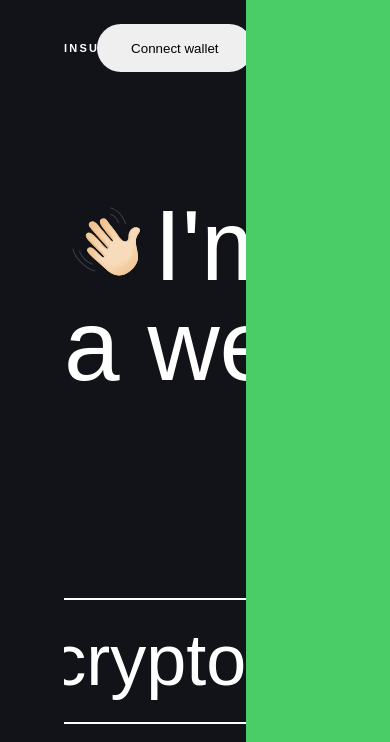
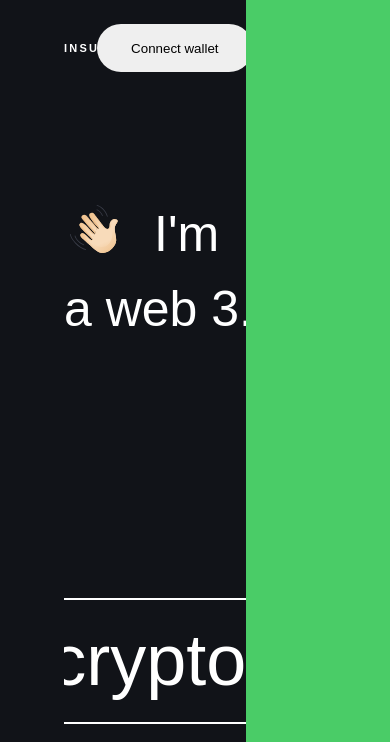
Before and after one commit to vl-fom/insuline, a plain HTML site: page pages/main/index.html in a window 390 px wide. Shown: the top 742 px of the page. Drawn offline with nearby package versions, Linux system fonts and the light colour scheme; a web font is replaced by a local one.

Commit message:
feat: add adaptive design to main text

```diff
--- a/pages/main/index.js
+++ b/pages/main/index.js
@@ -1,5 +1,63 @@
 window.addEventListener('DOMContentLoaded', function () {
   initMarquee(30);
+  animateMainPage();
+});
+
+function animateMainPage() {
+  const hand = document.querySelector('.hand');
+  const topTitle = document.querySelector('.main-title.first');
+  const bottomTitle = document.querySelector('.main-title.second');
+  const logo = document.querySelector('.logo');
+  const borders = document.querySelectorAll('.border');
+  const mediaLinks = document.querySelector('.links');
+  const year = document.querySelector('.year');
+  const button = document.querySelector('.connect-button');
+  const designText = document.querySelector('.design');
+  const asideWrapper = document.querySelector('.body > .wrapper');
+  const asideInsuline = document.querySelector('.to-domain-insuline-title');
+  const asideTitle = document.querySelector('.to-domain-title');
+  const asideButton = document.querySelector('.to-domain-button');
+  asideButton.addEventListener('click', leavingFromMain);
+  TweenMax.staggerTo([hand, topTitle, bottomTitle], 0.5, {
+    ease: 'power1.inOut',
+    top: 0,
+    stagger: 0.6,
+  })
+    .to(borders, 0.5, {
+      ease: 'power1.inOut',
+      width: '100%',
+      delay: 0.1,
+    })
+    .to([logo, mediaLinks], 0.5, {
+      ease: 'power1.inOut',
+      top: 0,
+      delay: 0.1,
+    })
+    .to(year, 0.5, {
+      ease: 'power1.inOut',
+      top: 0,
+      delay: 0.1,
+    })
+    .to([button, designText], 0.5, {
+      ease: 'power1.inOut',
+      top: 0,
+      delay: 0.1,
+    })
+    .to(asideWrapper, 0.5, {
+      ease: 'power1.inOut',
+      right: 0,
+      width: '144px',
+      overflow: 'visible',
+      delay: 0.4,
+    })
+    .staggerFrom([asideInsuline, asideTitle, asideButton], 0.5, {
+      ease: 'power1.inOut',
+      top: '-104px',
+      stagger: 0.1,
+    });
+}
+
+function leavingFromMain() {
   const hand = document.querySelector('.hand');
   const topTitle = document.querySelector('.main-title.first');
   const bottomTitle = document.querySelector('.main-title.second');
@@ -14,37 +72,49 @@ window.addEventListener('DOMContentLoaded', function () {
   const asideTitle = document.querySelector('.to-domain-title');
   const asideButton = document.querySelector('.to-domain-button');
   TweenMax.staggerTo([hand, topTitle, bottomTitle], 0.5, {
-    ease: 'easeIn',
+    ease: 'power1.inOut',
     top: 0,
     stagger: 0.6,
   })
-    .to(borders, 0.5, {
-      width: '100%',
-      delay: 0.1
+
+  TweenMax.staggerTo([asideInsuline, asideTitle, asideButton], 0.5, {
+    ease: 'power1.inOut',
+    top: '-104px',
+    stagger: 0.6,
+  })
+    // .from(asideWrapper, 0.5, {
+    //   ease: 'power1.inOut',
+    //   right: 0,
+    //   width: '144px',
+    //   overflow: 'visible',
+    //   delay: 0.4,
+    // })
+    .to(button, 0.5, {
+      ease: 'power1.inOut',
+      top: -48,
+      delay: 0.1,
     })
-    .to([logo, mediaLinks], 0.5, {
-      top: 0,
-      delay: 0.1
+    .to(designText, 0.5, {
+      ease: 'power1.inOut',
+      top: 40,
+      delay: -0.5,
     })
     .to(year, 0.5, {
-      top: 0,
-      delay: 0.1
+      ease: 'power1.inOut',
+      top: 40,
+      delay: 0.1,
     })
-    .to([button, designText], 0.5, {
-      top: 0,
-      delay: 0.1
+    .to(mediaLinks, 0.5, {
+      ease: 'power1.inOut',
+      top: 40,
+      delay: -0.5,
     })
-    .to(asideWrapper, 0.5, {
-      right: 0,
-      width: '144px',
-      overflow: 'visible',
-      delay: 0.4,
+    .to(logo, 0.5, {
+      ease: 'power1.inOut',
+      top: -48,
+      delay: 0.1,
     })
-    .staggerFrom([asideInsuline, asideTitle, asideButton], 0.5, {
-      top: '-104px',
-      stagger: 0.6,
-    })
-});
+}
 
 function initMarquee(time) {
   const marqueeElements = document.querySelectorAll('.marquee-element');
@@ -52,7 +122,6 @@ function initMarquee(time) {
   const widthsOfMarqueeElements = arrayOfMarqueeElements.map((el) => parseInt(window.getComputedStyle(el).width));
   const maxLengthOfMarqueeElement = Math.max(...widthsOfMarqueeElements);
   const lengthOfLastMarqueeElement = widthsOfMarqueeElements.slice(-1)[0];
-  const lengthOfFirstMarqueeElement = widthsOfMarqueeElements[0];
   const gap = parseFloat(window.getComputedStyle(marqueeElements[0].parentNode).gap);
   let shift = 0;
 
--- a/pages/main/style.css
+++ b/pages/main/style.css
@@ -125,6 +125,35 @@ body {
   left: 90px;
 }
 
+@media (max-width: 1100px) {
+
+  .hand {
+    width: 75px;
+  }
+
+  .main-title {
+    font-size: 70px;
+  }
+
+}
+
+@media (max-width: 900px) {
+
+  .main-text-wrapper > .wrapper {
+    height: 75px;
+  }
+
+  .hand {
+    width: 60px;
+  }
+
+  .main-title {
+    font-size: 50px;
+    line-height: 70px;
+  }
+
+}
+
 .running-line {
   margin: 0 32px 0 64px;
   font-size: 72px;
```
